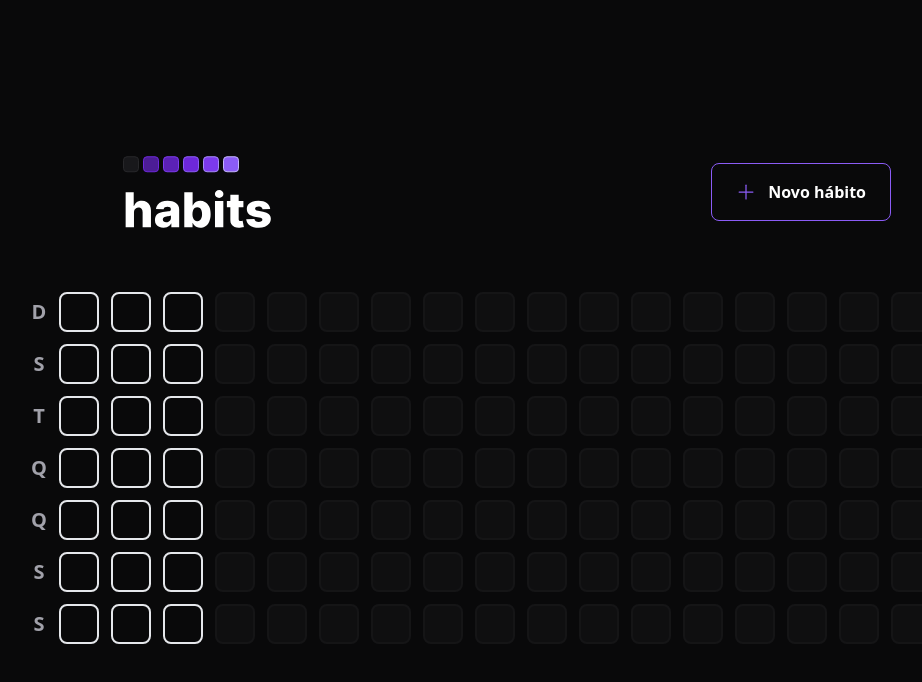
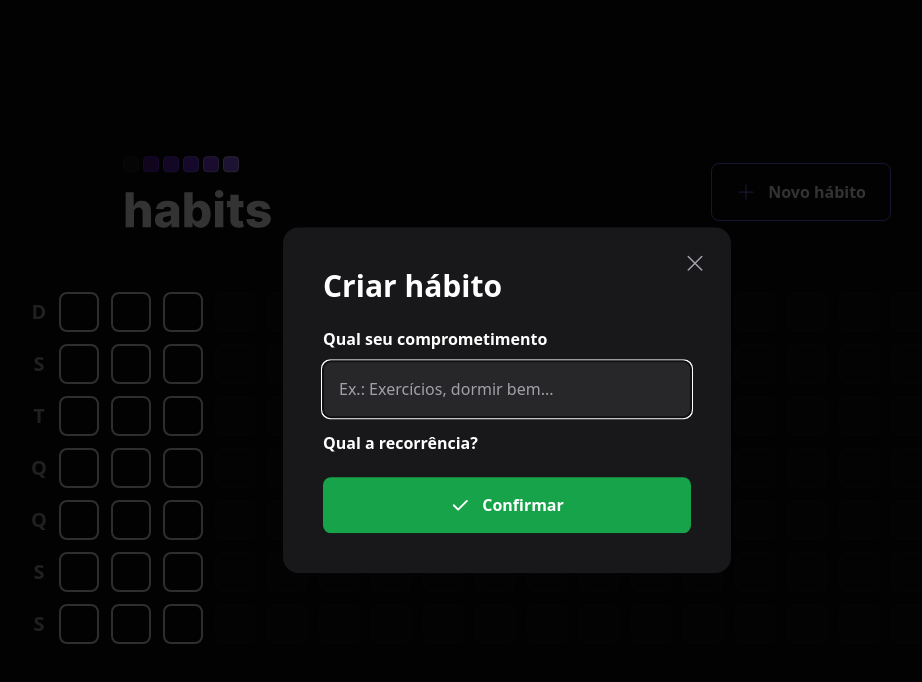
Before and after one commit to saymondamasio/habits-web, a React (Vite) app: page / in a window 1280 px wide. Both pictures are taken after a click on the button "Novo hábito". Shown: the top 682 px of the page, without its empty margins (133-1055 px from the left). Built offline with nearby package versions, Linux system fonts and the light colour scheme.

Commit message:
feat: add dialog in header

```diff
--- a/src/components/Header.tsx
+++ b/src/components/Header.tsx
@@ -1,18 +1,38 @@
-import { Plus } from "phosphor-react";
+import { Plus, X } from "phosphor-react";
+import { useState } from "react";
 import logoImage from "../assets/logo.svg";
+import * as Dialog from "@radix-ui/react-dialog";
+import { NewHabitForm } from "./NewHabitForm";
 
 export function Header() {
   return (
     <div className="w-full max-w-3xl mx-auto flex justify-between items-center">
       <img src={logoImage} alt="Habits" />
 
-      <button
-        type="button"
-        className="border border-violet-500 font-semibold rounded-lg px-6 py-4 flex items-center gap-3 hover:border-violet-300"
-      >
-        <Plus size={20} className="text-violet-500" />
-        Novo hábito
-      </button>
+      <Dialog.Root>
+        <Dialog.Trigger
+          type="button"
+          className="border border-violet-500 font-semibold rounded-lg px-6 py-4 flex items-center gap-3 hover:border-violet-300"
+        >
+          <Plus size={20} className="text-violet-500" />
+          Novo hábito
+        </Dialog.Trigger>
+
+        <Dialog.Portal>
+          <Dialog.DialogOverlay className="w-screen h-screen bg-black/80 fixed inset-0" />
+          <Dialog.Content className="absolute p-10 bg-zinc-900 rounded-2xl w-full max-w-md top-1/2 left-1/2 -translate-x-1/2 -translate-y-1/2">
+            <Dialog.Close className="absolute right-6 top-6 text-zinc-400 hover:text-zinc-200">
+              <X size={24} aria-label="Fechar" />
+            </Dialog.Close>
+
+            <Dialog.Title className="text-3xl leading-tight font-extrabold">
+              Criar hábito
+            </Dialog.Title>
+
+            <NewHabitForm />
+          </Dialog.Content>
+        </Dialog.Portal>
+      </Dialog.Root>
     </div>
   );
 }
```
Also changed, not shown: 1 other file (tests, documents, lock files or other folders).
